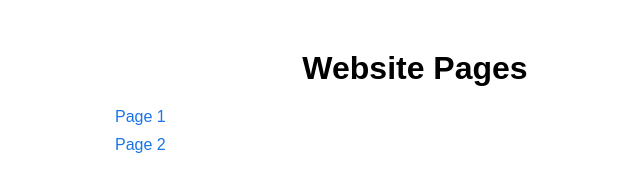
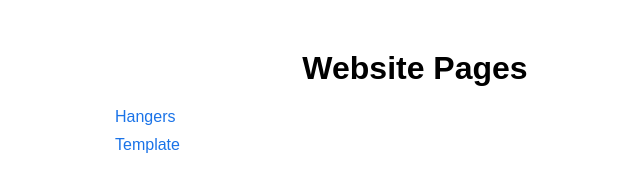
Before and after one commit to UnnaturalShadow/audio-tour, a plain HTML site: page index.html in a window 1280 px wide. Shown: the full height of the page, 225-865 px from the left. Drawn offline with Linux system fonts and the light colour scheme.

```diff
--- a/index.html
+++ b/index.html
@@ -33,8 +33,8 @@
 <body>
     <h1>Website Pages</h1>
     <ul>
-        <li><a href="html/hangers.html">Page 1</a></li>
-        <li><a href="html/template.html">Page 2</a></li>
+        <li><a href="html/hangers.html">Hangers</a></li>
+        <li><a href="html/template.html">Template</a></li>
         <!-- <li><a href="page3.html">Page 3</a></li>
         <li><a href="page4.html">Page 4</a></li>
         <li><a href="page5.html">Page 5</a></li> -->
```
Also changed, not shown: html/hangers.html (+1 -1 lines).
